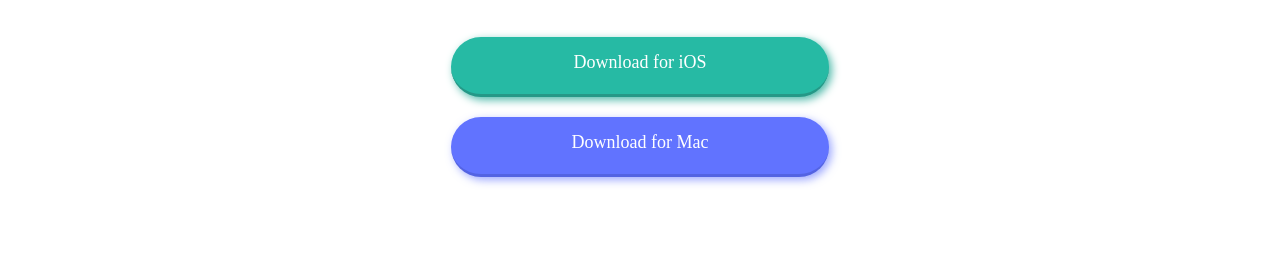
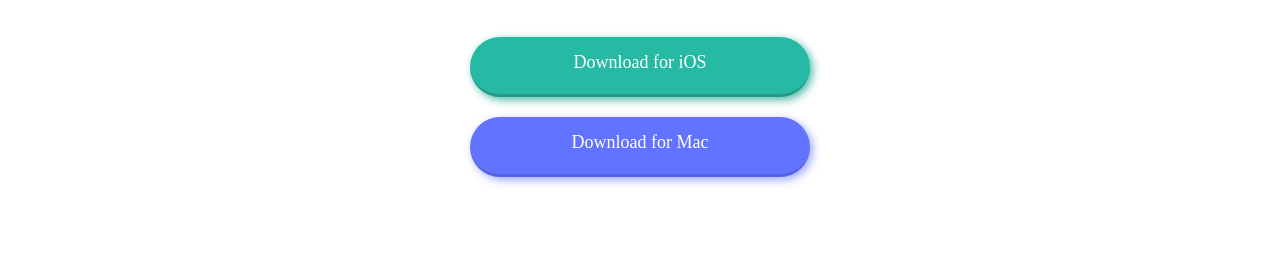
Before and after one commit to Iarlen12/A-history-of-everything-you-copy, a plain HTML site: page index.html in a window 1280 px wide. Shown: the part 533-800 px from the top of the page. Drawn offline with Linux system fonts and the light colour scheme; a web font is replaced by a local one.

Commit message:
update style.css

```diff
--- a/estilos/style.css
+++ b/estilos/style.css
@@ -50,26 +50,26 @@ header p, h1{
 }
 .link-1{
 
-  width: 10cm;
+  width: 9cm;
   height: 60px;
   color: white;
   text-decoration: none;
   background-color: var(--cor1);
   margin: 10px;
   padding:15px;
-  border-radius:50px;
+  border-radius:53px;
   border-bottom: 3px solid hsla(171, 61%, 37%, 1);
   box-shadow: 3px 3px 8px hsla(171, 44%, 52%, 1);
 }
 .link-2{
-  width: 10cm;
+  width: 9cm;
   height: 60px;
   color: white;
   text-decoration: none;
   background-color: var(--cor4);
   margin: 10px;
   padding:15px;
-  border-radius:50px;
+  border-radius:53px;
   border-bottom: 3px solid hsla(233, 53%, 39%, 0.28);
   box-shadow: 3px 3px 8px hsla(233, 100%, 69%, 0.61);
 }
```
